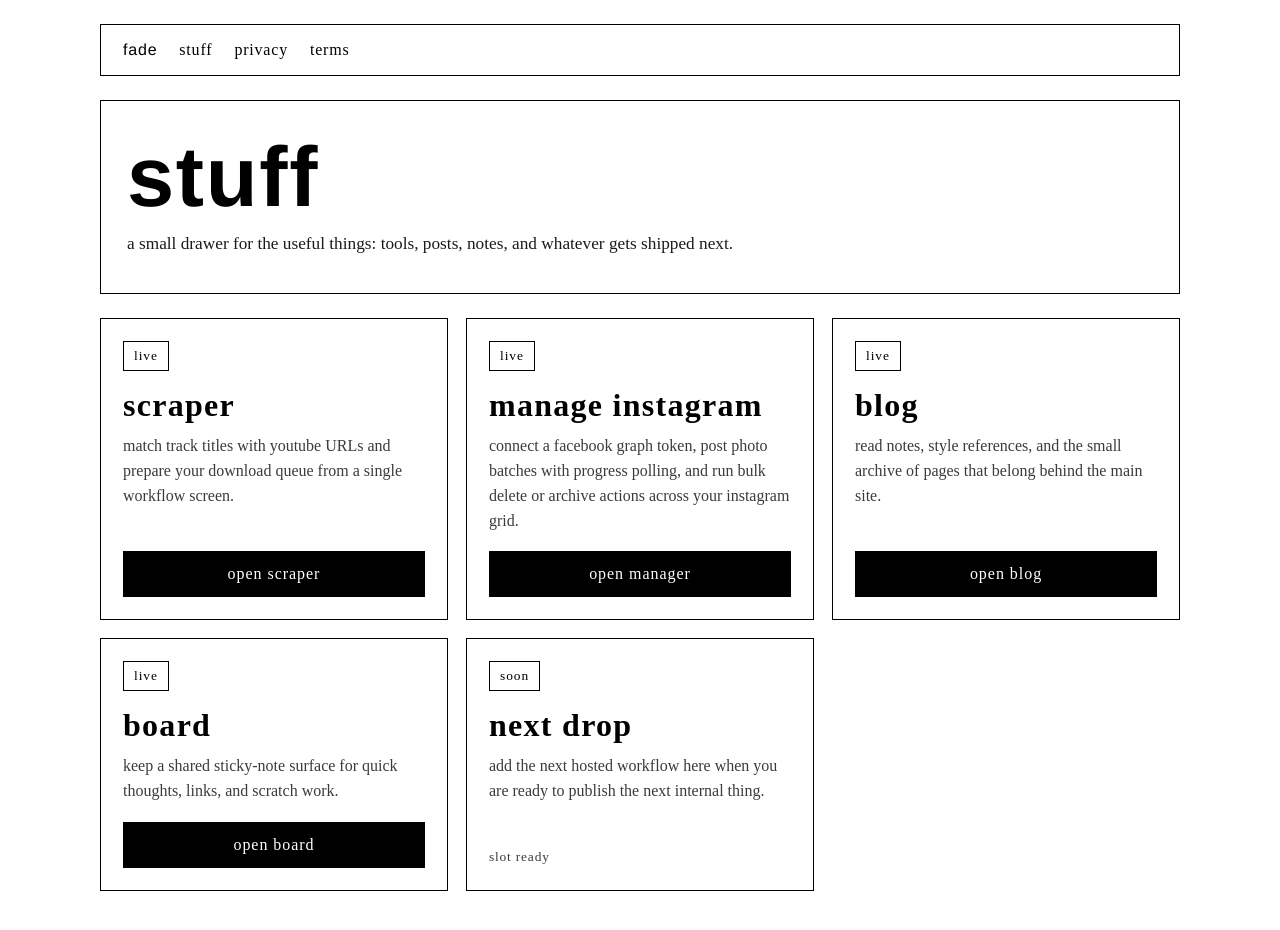
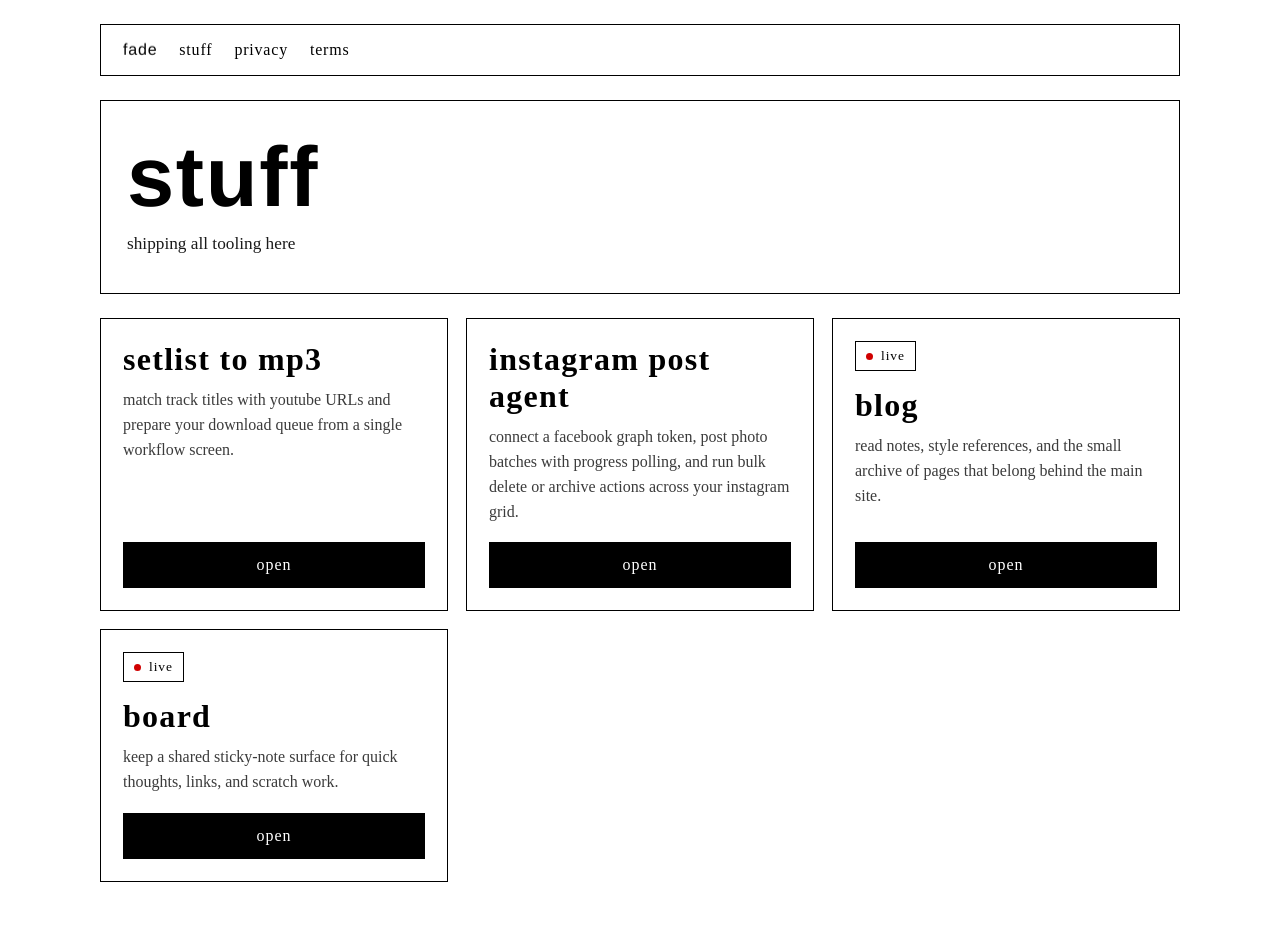
Before and after one commit to kaitogarcia/FadeThat, a Next.js app in the folder apps/web/: page /stuff in a window 1280 px wide. Shown: the top 930 px of the page. Built offline with nearby package versions, Linux system fonts and the light colour scheme.

Commit message:
Refine FadeThat stuff page

```diff
--- a/apps/web/app/globals.css
+++ b/apps/web/app/globals.css
@@ -167,14 +167,17 @@ a {
 
 .nav .fade-link.is-gone {
   opacity: 0;
-  animation: ascii-fadeout 280ms ease forwards;
+  animation: ascii-fadeout 560ms ease forwards;
   transform: none;
   text-decoration: none;
 }
 
 .nav .fade-link {
   font-family: "Helvetica Neue", Helvetica, Arial, sans-serif;
+  display: inline-flex;
+  animation: fade-float 6s ease-in-out infinite;
   transition: opacity var(--duration-slow) var(--ease-standard);
+  will-change: transform;
 }
 
 .infinite {
@@ -539,6 +542,8 @@ a {
 
 .page-tooling .chip {
   display: inline-flex;
+  align-items: center;
+  gap: 8px;
   margin-bottom: var(--space-6);
   border: var(--line-strong) solid var(--color-ink-900);
   padding: 6px var(--space-3);
@@ -547,6 +552,15 @@ a {
   text-transform: lowercase;
   width: fit-content;
   background: var(--color-white);
+}
+
+.page-tooling .chip-live::before {
+  content: "";
+  width: 7px;
+  height: 7px;
+  border-radius: 999px;
+  background: #d00000;
+  flex: 0 0 auto;
 }
 
 .page-tooling .cta {
@@ -1574,6 +1588,17 @@ a {
   }
 }
 
+@keyframes fade-float {
+  0%,
+  100% {
+    transform: translateY(0);
+  }
+
+  50% {
+    transform: translateY(-5px);
+  }
+}
+
 @media (max-width: 980px) {
   .page-tooling .card {
     grid-column: span 6;
--- a/apps/web/app/stuff/page.jsx
+++ b/apps/web/app/stuff/page.jsx
@@ -12,44 +12,39 @@ export default function StuffPage() {
       <PageShell>
         <section className="hero">
           <h1>stuff</h1>
-          <p className="lede">
-            a small drawer for the useful things: tools, posts, notes, and whatever gets shipped
-            next.
-          </p>
+          <p className="lede">shipping all tooling here</p>
         </section>
 
         <section className="cards" aria-label="stuff cards">
           <article className="card">
             <div>
-              <span className="chip">live</span>
-              <h2>scraper</h2>
+              <h2>setlist to mp3</h2>
               <p>
                 match track titles with youtube URLs and prepare your download queue from a single
                 workflow screen.
               </p>
             </div>
             <Link className="cta" href="/scraper">
-              open scraper
+              open
             </Link>
           </article>
 
           <article className="card">
             <div>
-              <span className="chip">live</span>
-              <h2>manage instagram</h2>
+              <h2>instagram post agent</h2>
               <p>
                 connect a facebook graph token, post photo batches with progress polling, and run
                 bulk delete or archive actions across your instagram grid.
               </p>
             </div>
             <Link className="cta" href="/instagram">
-              open manager
+              open
             </Link>
           </article>
 
           <article className="card">
             <div>
-              <span className="chip">live</span>
+              <span className="chip chip-live">live</span>
               <h2>blog</h2>
               <p>
                 read notes, style references, and the small archive of pages that belong behind the
@@ -57,33 +52,21 @@ export default function StuffPage() {
               </p>
             </div>
             <Link className="cta" href="/blog">
-              open blog
+              open
             </Link>
           </article>
 
           <article className="card">
             <div>
-              <span className="chip">live</span>
+              <span className="chip chip-live">live</span>
               <h2>board</h2>
               <p>
                 keep a shared sticky-note surface for quick thoughts, links, and scratch work.
               </p>
             </div>
             <Link className="cta" href="/board">
-              open board
+              open
             </Link>
-          </article>
-
-          <article className="card placeholder">
-            <div>
-              <span className="chip">soon</span>
-              <h2>next drop</h2>
-              <p>
-                add the next hosted workflow here when you are ready to publish the next internal
-                thing.
-              </p>
-            </div>
-            <p className="status-pill">slot ready</p>
           </article>
         </section>
       </PageShell>
```
Also changed, not shown: apps/web/app/page.jsx (+0 -7 lines).
